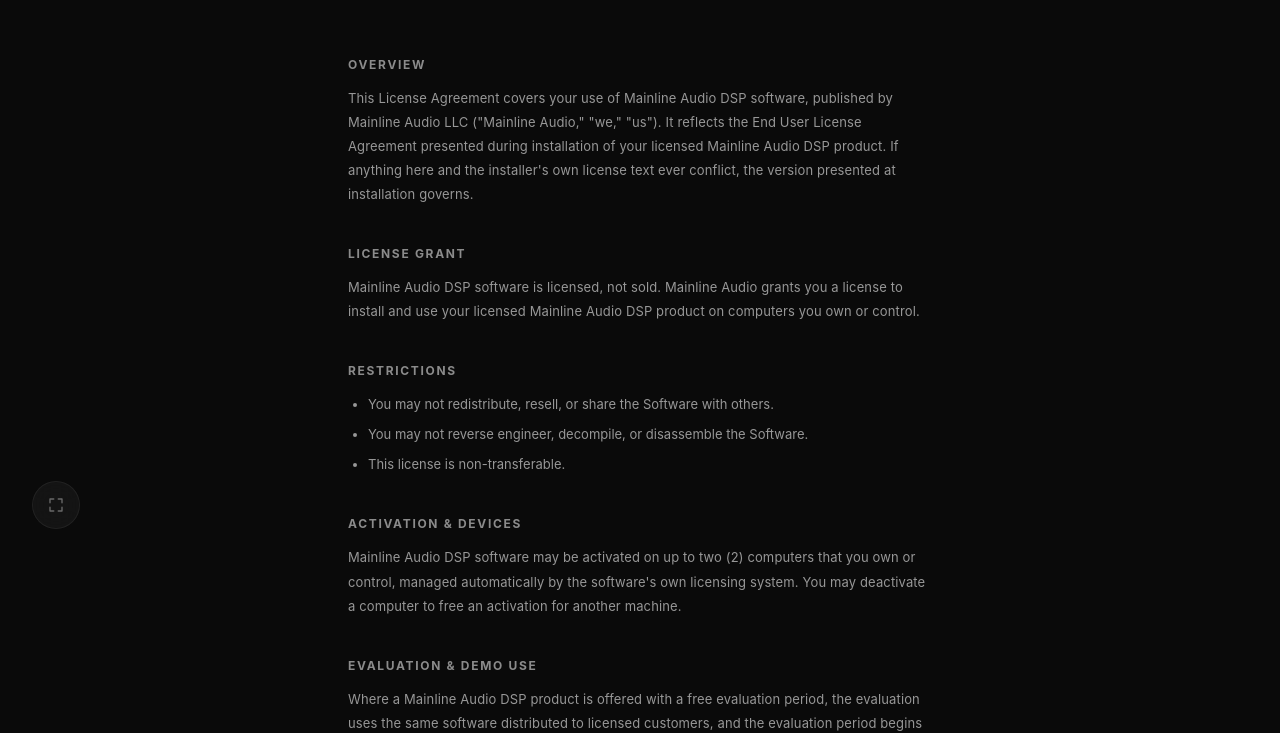
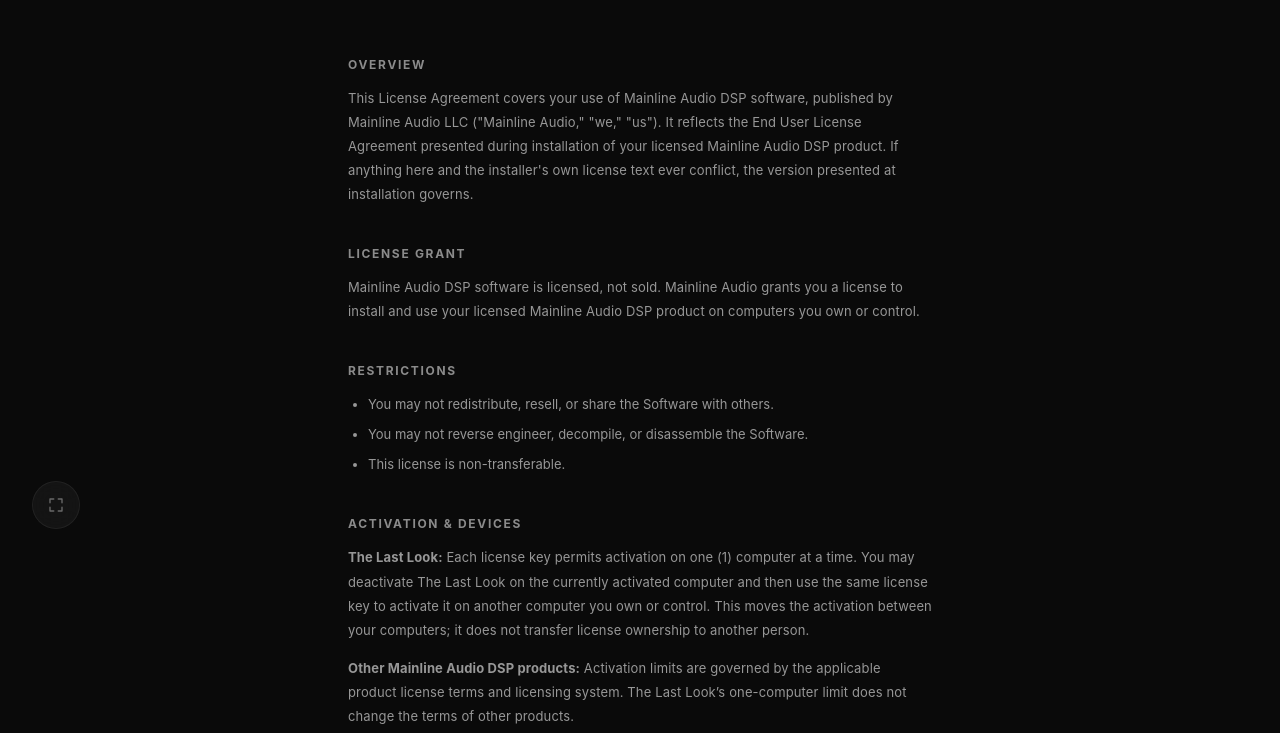
Before and after one commit to henrystillmusic/mainline-audio, a plain HTML site: page license-agreement.html in a window 1280 px wide. Shown: the part 239-972 px from the top of the page. Drawn offline with Linux system fonts and the light colour scheme; a web font is replaced by a local one.

Commit message:
Clarify The Last Look single-computer licensing and transferable activation

```diff
--- a/license-agreement.html
+++ b/license-agreement.html
@@ -58,7 +58,8 @@
     </ul>
 
     <h2>Activation &amp; Devices</h2>
-    <p>Mainline Audio DSP software may be activated on up to two (2) computers that you own or control, managed automatically by the software's own licensing system. You may deactivate a computer to free an activation for another machine.</p>
+    <p><strong>The Last Look:</strong> Each license key permits activation on one (1) computer at a time. You may deactivate The Last Look on the currently activated computer and then use the same license key to activate it on another computer you own or control. This moves the activation between your computers; it does not transfer license ownership to another person.</p>
+    <p><strong>Other Mainline Audio DSP products:</strong> Activation limits are governed by the applicable product license terms and licensing system. The Last Look’s one-computer limit does not change the terms of other products.</p>
 
     <h2>Evaluation &amp; Demo Use</h2>
     <p>Where a Mainline Audio DSP product is offered with a free evaluation period, the evaluation uses the same software distributed to licensed customers, and the evaluation period begins when you start it within the software. Continued use beyond that period requires a valid license. The Last Look, The Final Word, The Fine Line, and The Focal Point are each offered with a 14-day evaluation period.</p>
```
